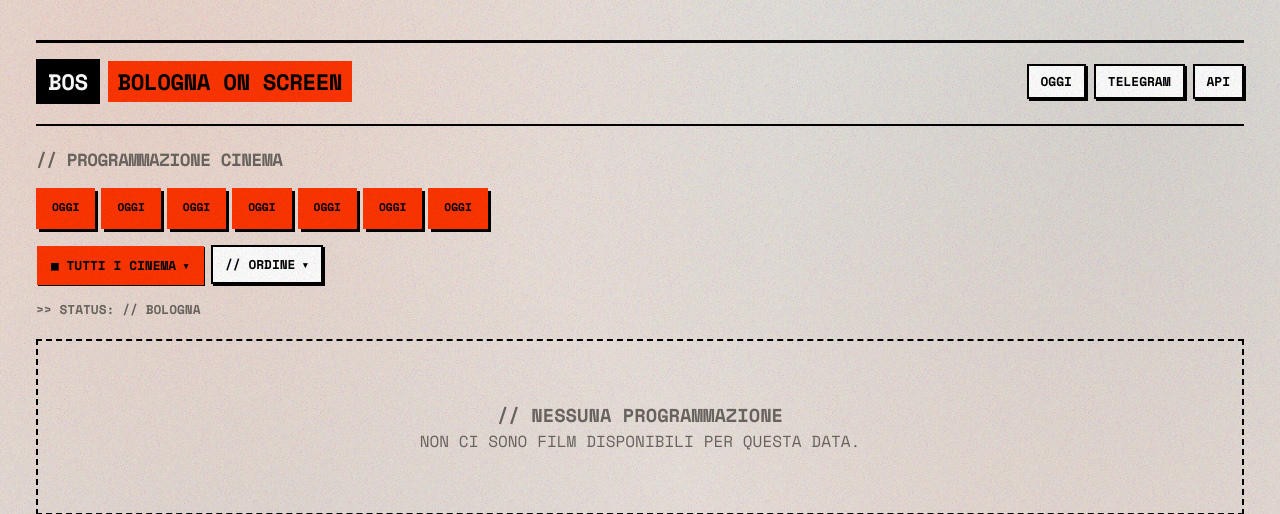
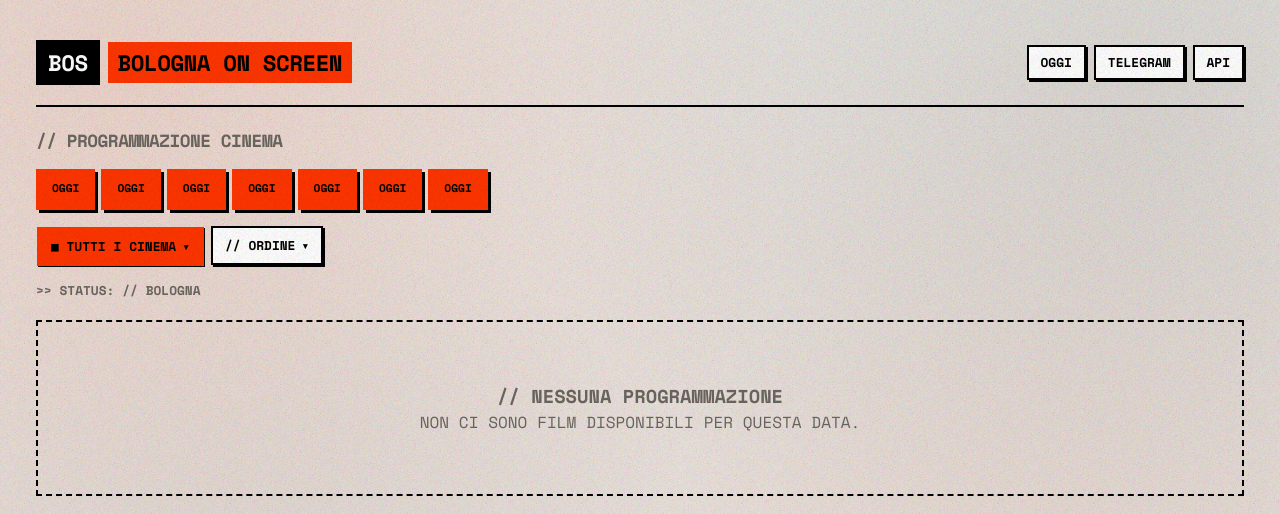
Before and after one commit to Priestomm/bologna-cinema-scraper, a FastAPI app: template bot/templates/schedule.html in a window 1280 px wide. Shown: the top 514 px of the page. Run offline with FastAPI, Linux system fonts and the light colour scheme; the template is opened without the code that fills it, so the values that code supplies are empty; parts of the project's set-up code (start-up, migrations or seed data) failed here and were passed over.

Commit message:
fix: rimosso border-top header

```diff
--- a/bot/templates/schedule.html
+++ b/bot/templates/schedule.html
@@ -83,9 +83,7 @@ body::after {
   display: flex;
   justify-content: space-between;
   align-items: center;
-  padding-top: 16px;
   padding-bottom: 20px;
-  border-top: 3px solid #000;
   border-bottom: 2px solid var(--border-hard);
   margin-bottom: 20px;
   flex-wrap: wrap;
```
